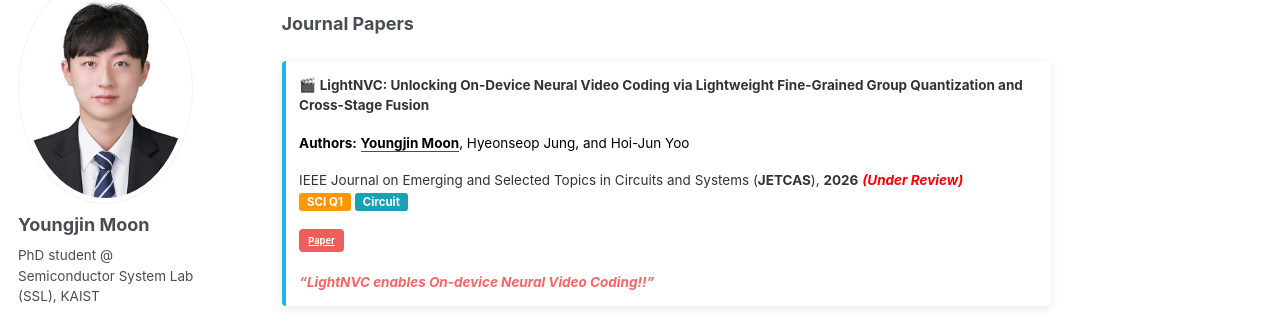
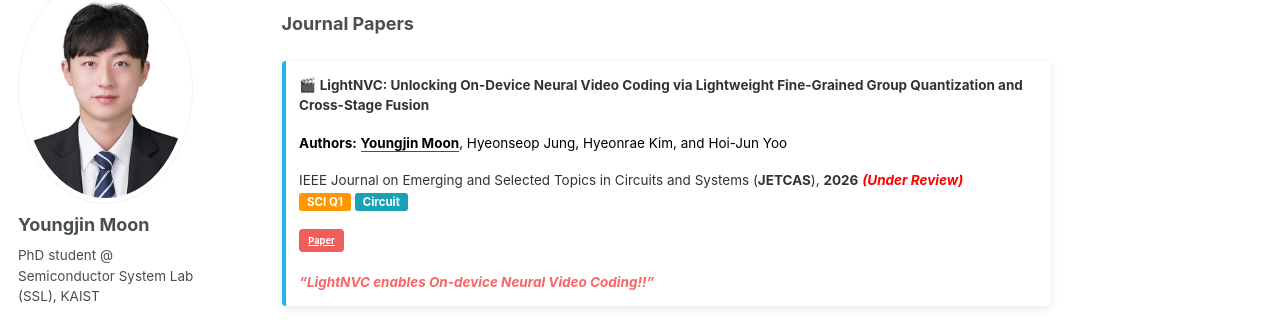
Before and after one commit to yjmoon99/yjmoon99.github.io, a Jekyll site: the page built from _pages/about.md, in a window 1280 px wide and 900 px high, scrolled down 2413 px. Shown: the part 125-452 px from the top of the window. Built offline with Jekyll 4.4.1, drawn with Linux system fonts in a browser that asks for light colours; some web fonts are replaced; a script that is not in the unit is left out.

Commit message:
Update Profile

```diff
--- a/_pages/about.md
+++ b/_pages/about.md
@@ -126,7 +126,7 @@ IEEE Symposium on VLSI Technology and Circuits (**S.VLSI**), **2025**
 <div class="notice notice--info" markdown="1" style="border-left: 4px solid #22b3eb; margin-bottom: 1.5em; background-color: white; box-shadow: 0 2px 8px rgba(0,0,0,0.1); border-radius: 4px; padding: 1em; font-size: 1.6em;">
 🎬 **LightNVC: Unlocking On-Device Neural Video Coding via Lightweight Fine-Grained Group Quantization and Cross-Stage Fusion**
 
-<span style="color: #000; font-weight: bold;">Authors:</span> <span style="color: #000;"><strong><u>Youngjin Moon</u></strong>, Hyeonseop Jung, and Hoi-Jun Yoo</span>
+<span style="color: #000; font-weight: bold;">Authors:</span> <span style="color: #000;"><strong><u>Youngjin Moon</u></strong>, Hyeonseop Jung, Hyeonrae Kim, and Hoi-Jun Yoo</span>
 
 IEEE Journal on Emerging and Selected Topics in Circuits and Systems (**JETCAS**), **2026**  <em style="color: red; font-style: italic; font-weight: bold;">(Under Review)</em><br>
 <span style="background-color: #ff9800; color: white; padding: 2px 8px; border-radius: 3px; font-size: 0.85em; font-weight: bold;">SCI Q1</span> <span style="background-color: #17a2b8; color: white; padding: 2px 8px; border-radius: 3px; font-size: 0.85em; font-weight: bold;">Circuit</span>
```
